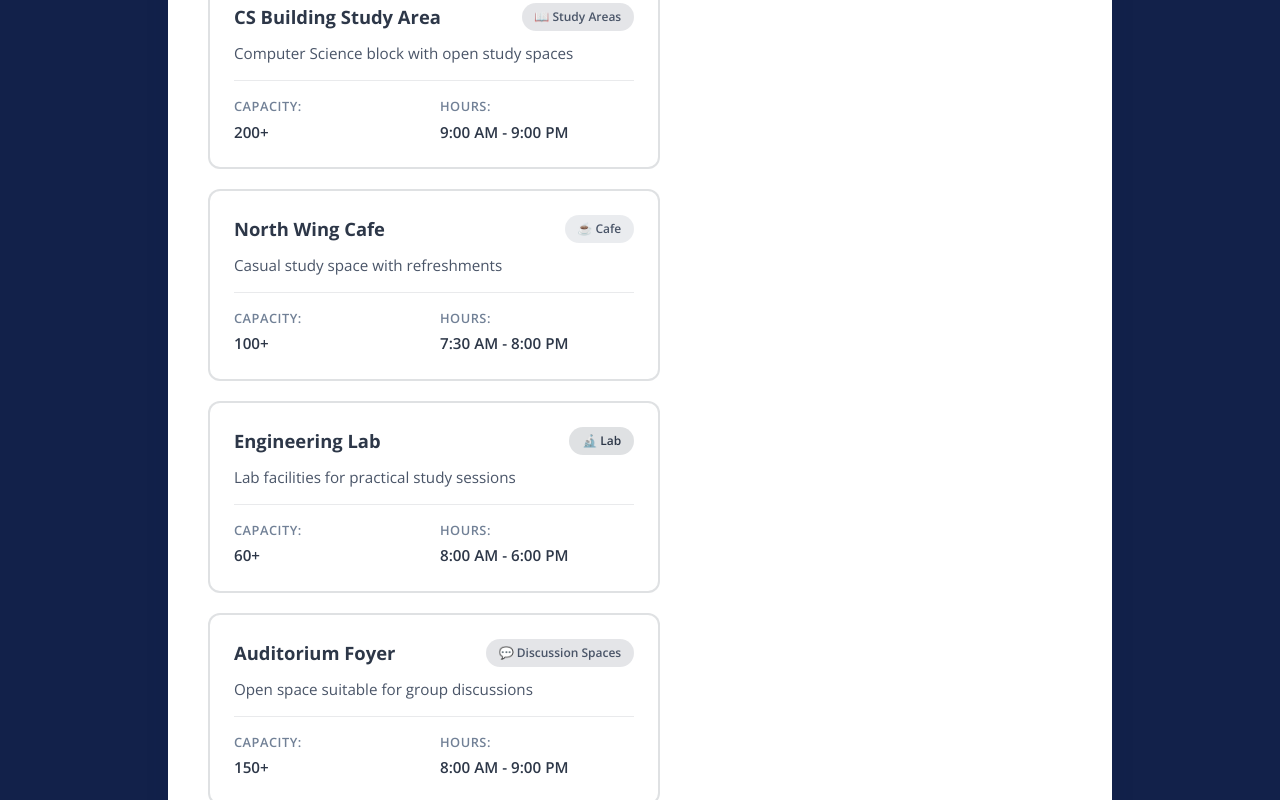
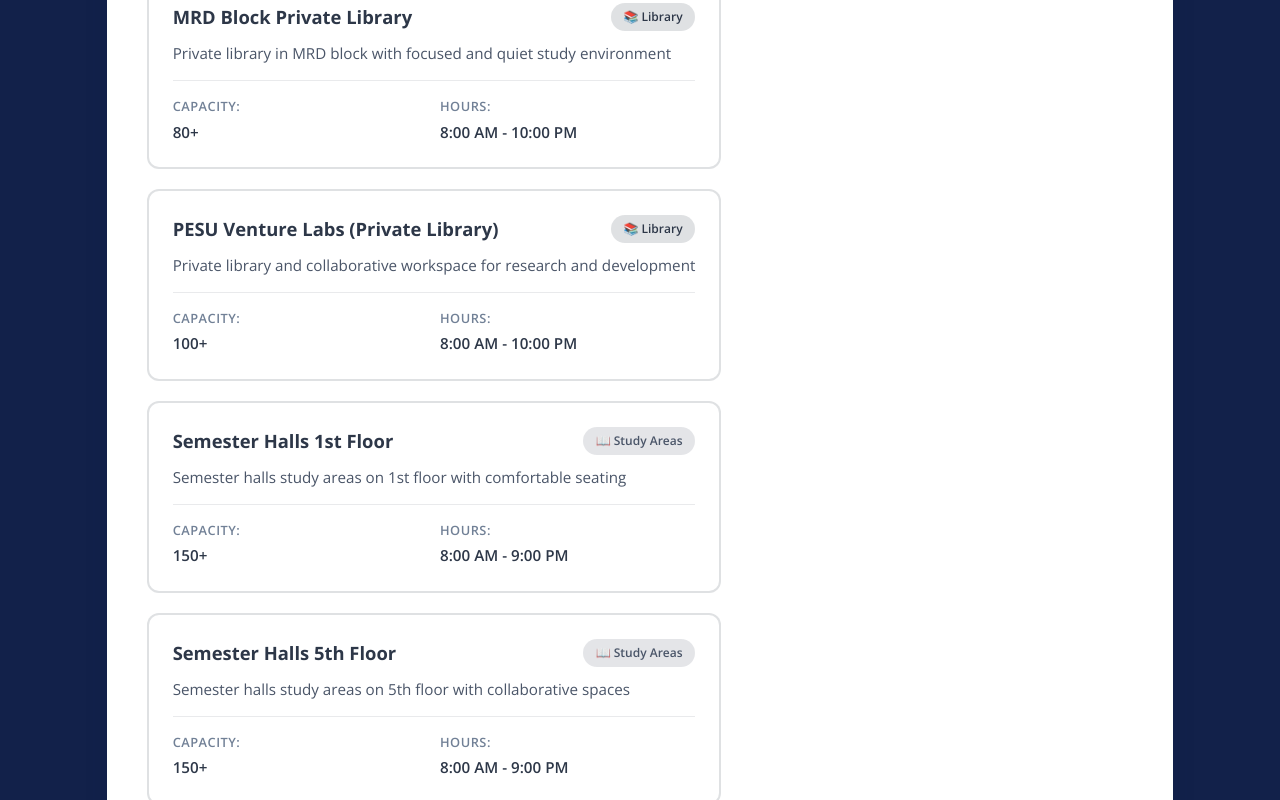
Before and after one commit to aadi-basal-06/PESUNav-Hub, a React (Vite) app in the folder frontend/: page /study-spaces in a window 1280 px wide. Shown: the part 660-1460 px from the top of the page. Built offline with nearby package versions, Linux system fonts and the light colour scheme.

Commit message:
Update StudySpaces.jsx with comprehensive campus locations
cgen-04725bf6707742ab945396b85eaf35db

```diff
--- a/frontend/src/pages/StudySpaces.jsx
+++ b/frontend/src/pages/StudySpaces.jsx
@@ -7,50 +7,154 @@ const studySpacesData = [
     name: "Main Library",
     type: "library",
     description: "Central library with reading rooms and computer lab",
-    features: ["Silent reading zones", "Computer lab", "Group study rooms", "WiFi"],
+    features: ["Silent reading zones", "Computer lab", "Group study rooms", "WiFi", "AC"],
     capacity: "500+",
     hours: "8:00 AM - 10:00 PM",
-    location: "Building A, 1st Floor"
+    location: "Main Block, Ground Floor",
+    isPrivate: false
   },
   {
     id: 2,
-    name: "CS Building Study Area",
-    type: "study_area",
-    description: "Computer Science block with open study spaces",
-    features: ["Collaborative spaces", "High-speed internet", "Power outlets", "Open seating"],
-    capacity: "200+",
-    hours: "9:00 AM - 9:00 PM",
-    location: "CS Block, Ground Floor"
+    name: "MRD Block Private Library",
+    type: "library",
+    description: "Private library in MRD block with focused and quiet study environment",
+    features: ["Quiet study environment", "Individual study cubicles", "WiFi", "AC", "Limited capacity"],
+    capacity: "80+",
+    hours: "8:00 AM - 10:00 PM",
+    location: "MRD Block",
+    isPrivate: true
   },
   {
     id: 3,
-    name: "North Wing Cafe",
-    type: "cafe",
-    description: "Casual study space with refreshments",
-    features: ["Snacks & beverages", "Casual seating", "WiFi", "Background music"],
+    name: "PESU Venture Labs (Private Library)",
+    type: "library",
+    description: "Private library and collaborative workspace for research and development",
+    features: ["Research materials", "Quiet zones", "Collaborative spaces", "WiFi", "AC", "Technical resources"],
     capacity: "100+",
-    hours: "7:30 AM - 8:00 PM",
-    location: "North Wing, East Side"
+    hours: "8:00 AM - 10:00 PM",
+    location: "Mech Block, 6th Floor",
+    isPrivate: true
   },
   {
     id: 4,
-    name: "Engineering Lab",
-    type: "lab",
-    description: "Lab facilities for practical study sessions",
-    features: ["Lab equipment", "Project workspace", "Technical support", "Booking required"],
-    capacity: "60+",
-    hours: "8:00 AM - 6:00 PM",
-    location: "Engineering Block, 2nd Floor"
+    name: "Semester Halls 1st Floor",
+    type: "study_area",
+    description: "Semester halls study areas on 1st floor with comfortable seating",
+    features: ["Open seating", "Good lighting", "Whiteboard walls", "WiFi", "AC"],
+    capacity: "150+",
+    hours: "8:00 AM - 9:00 PM",
+    location: "Main Block, 1st Floor",
+    isPrivate: false
   },
   {
     id: 5,
-    name: "Auditorium Foyer",
-    type: "discussion",
-    description: "Open space suitable for group discussions",
-    features: ["Group discussion", "Whiteboard walls", "Comfortable seating", "No noise restrictions"],
+    name: "Semester Halls 5th Floor",
+    type: "study_area",
+    description: "Semester halls study areas on 5th floor with collaborative spaces",
+    features: ["Flexible seating", "Group study zones", "Power outlets", "WiFi", "AC"],
     capacity: "150+",
     hours: "8:00 AM - 9:00 PM",
-    location: "Central Building, Foyer"
+    location: "Main Block, 5th Floor",
+    isPrivate: false
+  },
+  {
+    id: 6,
+    name: "Semester Halls 6th Floor",
+    type: "study_area",
+    description: "Semester halls study areas on 6th floor with modern amenities",
+    features: ["Modern furniture", "Breakout areas", "High-speed internet", "Power outlets", "AC"],
+    capacity: "150+",
+    hours: "8:00 AM - 9:00 PM",
+    location: "Main Block, 6th Floor",
+    isPrivate: false
+  },
+  {
+    id: 7,
+    name: "4th Floor Canteen",
+    type: "cafe",
+    description: "Casual study space with refreshments on 4th floor",
+    features: ["Snacks & beverages", "Comfortable seating", "WiFi", "AC", "Food court"],
+    capacity: "120+",
+    hours: "7:30 AM - 8:00 PM",
+    location: "Main Block, 4th Floor",
+    isPrivate: false
+  },
+  {
+    id: 8,
+    name: "5th Floor Canteen",
+    type: "cafe",
+    description: "Study space with food and beverage options on 5th floor",
+    features: ["Variety of food", "Quick service", "WiFi", "AC", "Casual tables"],
+    capacity: "120+",
+    hours: "7:30 AM - 8:00 PM",
+    location: "Main Block, 5th Floor",
+    isPrivate: false
+  },
+  {
+    id: 9,
+    name: "Pixel Canteen",
+    type: "cafe",
+    description: "Modern canteen with comfortable seating for study breaks",
+    features: ["Contemporary design", "Quality food", "WiFi", "AC", "Charging stations"],
+    capacity: "100+",
+    hours: "7:30 AM - 8:00 PM",
+    location: "Main Block",
+    isPrivate: false
+  },
+  {
+    id: 10,
+    name: "Vakula Mess",
+    type: "cafe",
+    description: "Mess facility with casual dining and study spaces",
+    features: ["Affordable meals", "Quick bites", "Casual atmosphere", "WiFi", "AC"],
+    capacity: "200+",
+    hours: "7:30 AM - 8:00 PM",
+    location: "Main Block",
+    isPrivate: false
+  },
+  {
+    id: 11,
+    name: "PESU Venture Labs",
+    type: "lab",
+    description: "Lab facilities for practical study sessions and project work",
+    features: ["Lab equipment", "Project workspace", "Technical support", "WiFi", "AC", "Booking required"],
+    capacity: "80+",
+    hours: "8:00 AM - 6:00 PM",
+    location: "Mech Block, 6th Floor",
+    isPrivate: false
+  },
+  {
+    id: 12,
+    name: "Quadrangle",
+    type: "discussion",
+    description: "Open space suitable for group discussions and outdoor studying",
+    features: ["Open-air seating", "Flexible layout", "Good natural lighting", "Outdoor environment"],
+    capacity: "200+",
+    hours: "8:00 AM - 6:00 PM",
+    location: "Main Block",
+    isPrivate: false
+  },
+  {
+    id: 13,
+    name: "4th Floor Canteen (Discussion Space)",
+    type: "discussion",
+    description: "4th floor canteen used for group discussions and collaboration",
+    features: ["Group tables", "Casual environment", "WiFi", "AC", "Food service nearby"],
+    capacity: "120+",
+    hours: "7:30 AM - 8:00 PM",
+    location: "Main Block, 4th Floor",
+    isPrivate: false
+  },
+  {
+    id: 14,
+    name: "5th Floor Canteen (Discussion Space)",
+    type: "discussion",
+    description: "5th floor canteen space for group discussions and meetings",
+    features: ["Spacious layout", "Collaborative seating", "WiFi", "AC", "Central location"],
+    capacity: "120+",
+    hours: "7:30 AM - 8:00 PM",
+    location: "Main Block, 5th Floor",
+    isPrivate: false
   }
 ];
 
```
